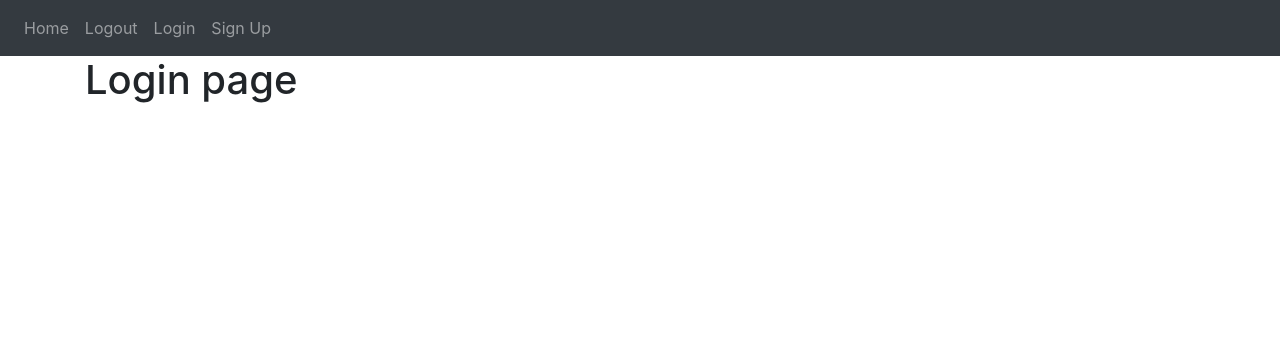
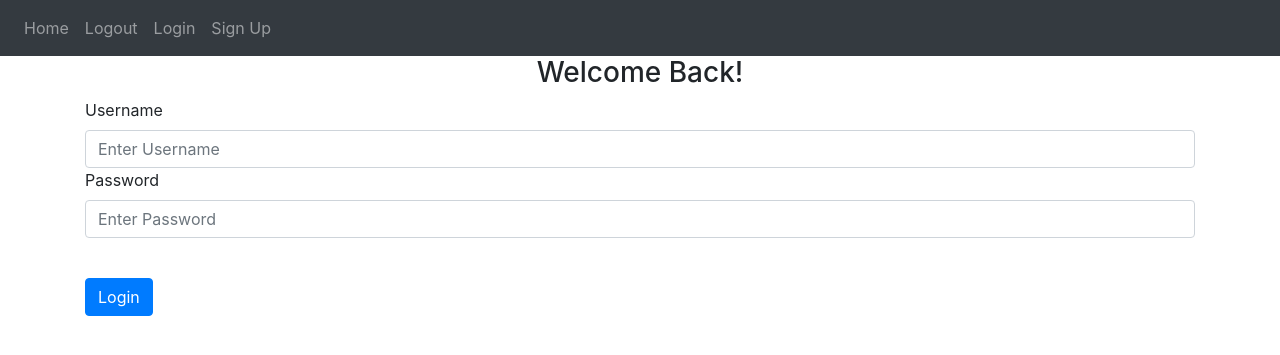
Before and after one commit to CypherGuy/Simple-Flask-Web-App, a Flask app: page /login in a window 1280 px wide. Shown: the top 355 px of the page. Run offline with Flask 3, Linux system fonts and the light colour scheme; some libraries are stand-ins or nearby versions.

Commit message:
Add login HTML

```diff
--- a/website/templates/login.html
+++ b/website/templates/login.html
@@ -1,5 +1,15 @@
 {%extends "base.html"%}
 {%block title%}Log in{%endblock%}
 {%block content%}
-<h1>Login page</h1>
+<form method="POST">
+    <h3 align="center">Welcome Back!</h3>
+    <div class="form-group">
+        <label for="username">Username</label>
+        <input type="text" class="form-control" id="username" name="username" placeholder="Enter Username" required>
+        <label for="password">Password</label>
+        <input type="password" class="form-control" id="password" name="password" placeholder="Enter Password" required>
+    </div>
+    <br />
+    <button type="submit" class="btn btn-primary">Login</button>
+</form>
 {%endblock%}
--- a/website/templates/signup.html
+++ b/website/templates/signup.html
@@ -14,6 +14,7 @@
         <input type="password" class="form-control" id="confirmation" name="confirmation" placeholder="Reenter password"
             required>
     </div>
+    <br />
     <button type="submit" class="btn btn-primary">Sign up</button>
 </form>
 {%endblock%}
```
